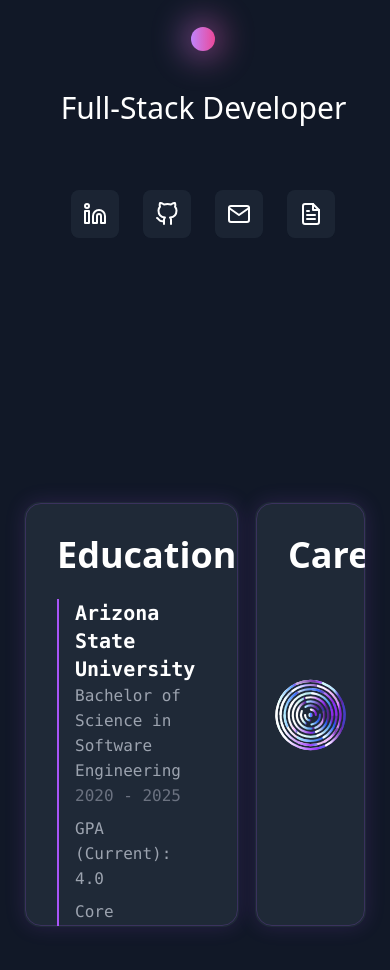
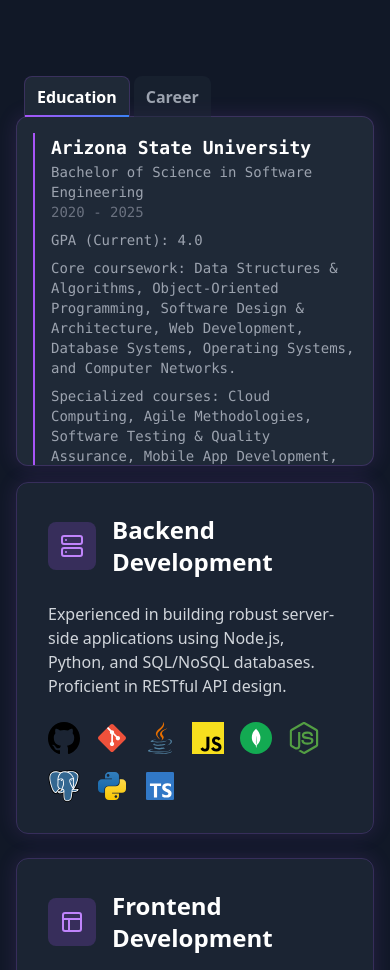
Before and after one commit to Jheathc1/jhWebsite, a React (Vite) app: page / in a window 390 px wide. Shown: the part 1030-2000 px from the top of the page. Built offline with nearby package versions, Linux system fonts and the light colour scheme.

Commit message:
Updated app photos, changed career section completely, fixed icons and adjusted mobile formatting

```diff
--- a/src/App.jsx
+++ b/src/App.jsx
@@ -199,26 +199,14 @@
     isLoaded ? "opacity-100" : "opacity-0"
   }`}
 >
-          <div className="flex flex-col md:flex-row items-start gap-16 max-w-6xl mx-auto">
-            {/* Left Side */}
-            <div className="flex flex-col items-center md:items-start space-y-6">
-              <div className="relative">
-                <img
-                  src={portPhoto}
-                  alt="Portrait"
-                  className="w-96 h-[500px] object-cover rounded-2xl shadow-xl"
-                />
-                <div className="absolute inset-0 rounded-2xl ring-1 ring-white/20" />
-              </div>
-            </div>
-
-            {/* Right Side */}
-            <div className="flex-1 text-center md:text-left space-y-8 pt-8">
+  <div className="flex flex-col md:flex-row items-center md:items-start gap-8 md:gap-16 max-w-6xl mx-auto">
+    {/* Text Content - Will appear first on mobile */}
+    <div className="flex-1 text-center md:text-left space-y-8 order-first md:order-last">
       <div className="space-y-4">
         <h2 className="text-2xl text-white">
           I'm Jacob Heathcoat, and I enjoy
         </h2>
-                <h1 className="text-6xl md:text-7xl font-bold leading-tight">
+        <h1 className="text-5xl md:text-7xl font-bold leading-tight">
           creating digital <br />
           <span
             ref={gradientTextRef}
@@ -235,7 +223,6 @@
           </span>{" "}
           <button
             onClick={() => setIsOrbActive(!isOrbActive)}
-
             className="relative inline-flex items-center justify-center w-10 h-10 focus:outline-none transform-gpu"
           >
             <div className="absolute w-full h-full">
@@ -250,7 +237,7 @@
             </div>
           </button>
         </h1>
-                <p className="text-3xl text-white font-medium mt-6">
+        <p className="text-2xl md:text-3xl text-white font-medium mt-6">
           Full-Stack Developer
         </p>
       </div>
@@ -287,6 +274,18 @@
         </button>
       </div>
     </div>
+
+    {/* Image - Will appear second on mobile */}
+    <div className="order-last md:order-first">
+      <div className="relative">
+        <img
+          src={portPhoto}
+          alt="Portrait"
+          className="w-64 md:w-96 h-[350px] md:h-[500px] object-cover rounded-2xl shadow-xl"
+        />
+        <div className="absolute inset-0 rounded-2xl ring-1 ring-white/20" />
+      </div>
+    </div>
   </div>
 </div>
 
--- a/src/components/CareerSection.jsx
+++ b/src/components/CareerSection.jsx
@@ -2,103 +2,121 @@
 import DecodeText from './DecodeText';
 import ConcentricCircles from './ConcentricCircles';
 
-// Memoized version of ConcentricCircles
 const MemoizedConcentricCircles = memo(ConcentricCircles);
 
+const TabButton = ({ isActive, onClick, children }) => (
+  <button
+    onClick={onClick}
+    className={`relative px-3 sm:px-6 py-2 sm:py-3 text-base sm:text-lg font-semibold rounded-t-lg transition-all duration-300
+      ${isActive
+        ? 'text-white bg-gray-800 border-t border-l border-r border-purple-500/20'
+        : 'text-gray-400 hover:text-white bg-gray-800/50 hover:bg-gray-800/100'}`}
+  >
+    {children}
+    {isActive && (
+      <div className="absolute bottom-0 left-0 w-full h-0.5 bg-gradient-to-r from-purple-500 to-blue-500" />
+    )}
+  </button>
+);
+
 const CareerSection = () => {
-  const [activeSection, setActiveSection] = useState('education');
+  const [activeTab, setActiveTab] = useState('education');
   const [isTransitioning, setIsTransitioning] = useState(false);
-  const [pendingSection, setPendingSection] = useState(null);
+  const [tabDirection, setTabDirection] = useState('education');
 
-  const handleSectionClick = useCallback((section) => {
-    if (section === activeSection || isTransitioning) return;
+  const handleTabChange = useCallback((tab) => {
+    if (tab === activeTab || isTransitioning) return;
     setIsTransitioning(true);
-    setPendingSection(section);
-  }, [activeSection, isTransitioning]);
-
-  const handleTransitionComplete = useCallback(() => {
-    if (pendingSection) {
-      setActiveSection(pendingSection);
-      setPendingSection(null);
-
-      setTimeout(() => {
-        setIsTransitioning(false);
-      }, 500);
-    }
-  }, [pendingSection]);
+    setTabDirection(tab);
+    setActiveTab(tab);
+    setTimeout(() => setIsTransitioning(false), 500);
+  }, [activeTab, isTransitioning]);
 
   return (
-    <div className="w-full py-24">
+    <div className="w-full py-12 sm:py-24">
       <div className="w-full relative">
-        <div className="max-w-7xl mx-auto px-6 py-10">
-          <div className="flex gap-4 transition-all duration-500 ease-in-out">
-            {/* Education Section */}
+        <div className="max-w-7xl mx-auto px-4 sm:px-6">
+          {/* Tabs */}
+          <div className="flex gap-1 sm:gap-2 mb-[-1px] relative z-10 ml-2 sm:ml-4">
+            <TabButton
+              isActive={activeTab === 'education'}
+              onClick={() => handleTabChange('education')}
+            >
+              Education
+            </TabButton>
+            <TabButton
+              isActive={activeTab === 'career'}
+              onClick={() => handleTabChange('career')}
+            >
+              Career
+            </TabButton>
+          </div>
+
+          {/* Content Container */}
           <div
-              className={`relative rounded-2xl bg-gray-800 p-8 transition-all duration-500 ease-in-out cursor-pointer overflow-hidden
-                border border-transparent hover:border-purple-500/50
-                ${activeSection === 'education' ? 'w-[1500px]' : 'w-[500px]'}
-                min-h-[400px] h-[425px]`}
-              onClick={() => handleSectionClick('education')}
+            className="relative rounded-xl bg-gray-800 p-4 sm:p-8 min-h-[350px] overflow-hidden
+              border border-purple-500/20 transition-all duration-500"
             style={{
               boxShadow: '0 0 20px rgba(168, 85, 247, 0.15)',
             }}
           >
-              {/* Glowing purple border */}
-              <div className="absolute inset-0 border border-purple-500/20 rounded-2xl group-hover:border-purple-500/50 transition-colors duration-300" />
-              <div className="absolute inset-0 opacity-0 group-hover:opacity-100 transition-opacity duration-300">
-                <div className="absolute inset-0 bg-gradient-to-r from-purple-500/10 to-blue-500/10 rounded-2xl blur-xl" />
+            {/* Background Decoration */}
+            <div className="hidden md:block absolute right-8 w-64 h-64 top-1/2 -translate-y-1/2 overflow-hidden">
+              <MemoizedConcentricCircles
+                isActive={true}
+                isTransitioning={isTransitioning}
+                tabDirection={tabDirection}
+              />
             </div>
 
-              <div className="flex items-center justify-between mb-6">
-                <h2 className="text-4xl font-bold text-white">Education</h2>
-              </div>
-
+            {/* Education Content */}
             <div
-                className={`transition-opacity duration-500 ${
-                  activeSection === 'education' ? 'opacity-100' : 'opacity-0'
-                }`}
+              className={`transition-all duration-500 absolute inset-4 sm:inset-8
+                ${activeTab === 'education'
+                  ? 'opacity-100 translate-x-0'
+                  : 'opacity-0 -translate-x-8 pointer-events-none'}`}
             >
-                <div className="space-y-8">
+              <div className="space-y-4 sm:space-y-8 max-w-3xl relative z-10">
                 <div className="border-l-2 border-purple-500 pl-4">
-                    <h3 className="text-xl font-semibold text-white">
+                  <h3 className="text-lg sm:text-xl font-semibold text-white">
                     <DecodeText
                       text="Arizona State University"
-                        isActive={activeSection === 'education'}
+                      isActive={activeTab === 'education'}
                       delay={300}
                     />
                   </h3>
-                    <p className="text-gray-400">
+                  <p className="text-sm sm:text-base text-gray-400">
                     <DecodeText
                       text="Bachelor of Science in Software Engineering"
-                        isActive={activeSection === 'education'}
+                      isActive={activeTab === 'education'}
                       delay={400}
                     />
                   </p>
-                    <p className="text-gray-500">
+                  <p className="text-sm sm:text-base text-gray-500">
                     <DecodeText
                       text="2020 - 2025"
-                        isActive={activeSection === 'education'}
+                      isActive={activeTab === 'education'}
                       delay={500}
                     />
                   </p>
-                    <p className="text-gray-400 mt-2">
+                  <p className="text-sm sm:text-base text-gray-400 mt-2">
                     <DecodeText
                       text="GPA (Current): 4.0"
-                        isActive={activeSection === 'education'}
+                      isActive={activeTab === 'education'}
                       delay={600}
                     />
                   </p>
-                    <p className="text-gray-400 mt-2">
+                  <p className="text-sm sm:text-base text-gray-400 mt-2">
                     <DecodeText
                       text="Core coursework: Data Structures & Algorithms, Object-Oriented Programming, Software Design & Architecture, Web Development, Database Systems, Operating Systems, and Computer Networks."
-                          isActive={activeSection === 'education'}
+                      isActive={activeTab === 'education'}
                       delay={700}
                     />
                   </p>
-                      <p className="text-gray-400 mt-2">
+                  <p className="text-sm sm:text-base text-gray-400 mt-2">
                     <DecodeText
                       text="Specialized courses: Cloud Computing, Agile Methodologies, Software Testing & Quality Assurance, Mobile App Development, Software Security and Machine Learning."
-                          isActive={activeSection === 'education'}
+                      isActive={activeTab === 'education'}
                       delay={800}
                     />
                   </p>
@@ -106,131 +124,74 @@
               </div>
             </div>
 
-              {/* Collapsed View with Concentric Circles */}
+            {/* Career Content */}
             <div
-                className={`absolute inset-0 flex items-center justify-center
-                ${
-                  activeSection === 'education'
-                    ? 'opacity-0 pointer-events-none transition-opacity duration-200'
-                    : 'opacity-100 transition-opacity duration-700 delay-700'
-                }`}
+              className={`transition-all duration-500 absolute inset-4 sm:inset-8
+                ${activeTab === 'career'
+                  ? 'opacity-100 translate-x-0'
+                  : 'opacity-0 translate-x-8 pointer-events-none'}`}
             >
-                <div className="w-full h-full">
-                  <MemoizedConcentricCircles
-                    isActive={activeSection !== 'education'}
-                    isTransitioning={isTransitioning && pendingSection === 'education'}
-                    onTransitionComplete={handleTransitionComplete}
-                  />
-                </div>
-              </div>
-            </div>
-
-            {/* Career Section */}
-            <div
-              className={`relative rounded-2xl bg-gray-800 p-8 transition-all duration-500 ease-in-out cursor-pointer overflow-hidden
-                border border-transparent hover:border-purple-500/50
-                ${activeSection === 'career' ? 'w-[1500px]' : 'w-[500px]'}
-                min-h-[400px] h-[425px]`}
-              onClick={() => handleSectionClick('career')}
-              style={{
-                boxShadow: '0 0 20px rgba(168, 85, 247, 0.15)',
-              }}
-            >
-              {/* Glowing purple border */}
-              <div className="absolute inset-0 border border-purple-500/20 rounded-2xl group-hover:border-purple-500/50 transition-colors duration-300" />
-              <div className="absolute inset-0 opacity-0 group-hover:opacity-100 transition-opacity duration-300">
-                <div className="absolute inset-0 bg-gradient-to-r from-purple-500/10 to-blue-500/10 rounded-2xl blur-xl" />
-              </div>
-
-              <div className="flex items-center justify-between mb-6">
-                <h2 className="text-4xl font-bold text-white">Career</h2>
-              </div>
-
-              <div
-                className={`transition-opacity duration-500 ${
-                  activeSection === 'career' ? 'opacity-100' : 'opacity-0'
-                }`}
-              >
-                <div className="space-y-8">
+              <div className="space-y-4 sm:space-y-8 max-w-3xl relative z-10">
                 <div className="border-l-2 border-blue-500 pl-4">
-                    <h3 className="text-xl font-semibold text-white">
+                  <h3 className="text-lg sm:text-xl font-semibold text-white">
                     <DecodeText
                       text="Network Operations Engineer"
-                        isActive={activeSection === 'career'}
+                      isActive={activeTab === 'career'}
                       delay={300}
                     />
                   </h3>
-                    <p className="text-gray-400">
+                  <p className="text-sm sm:text-base text-gray-400">
                     <DecodeText
                       text="Cox Communications"
-                        isActive={activeSection === 'career'}
+                      isActive={activeTab === 'career'}
                       delay={400}
                     />
                   </p>
-                    <p className="text-gray-500">
+                  <p className="text-sm sm:text-base text-gray-500">
                     <DecodeText
                       text="2021 - Present"
-                        isActive={activeSection === 'career'}
+                      isActive={activeTab === 'career'}
                       delay={500}
                     />
                   </p>
-                    <p className="text-gray-400 mt-2">
+                  <p className="text-sm sm:text-base text-gray-400 mt-2">
                     <DecodeText
                       text="Leveraged network monitoring tools and technical expertise to redesign infrastructure and diagnose signal issues across RF and optical systems."
-                        isActive={activeSection === 'career'}
+                      isActive={activeTab === 'career'}
                       delay={600}
                     />
                   </p>
                 </div>
 
                 <div className="border-l-2 border-blue-500 pl-4">
-                    <h3 className="text-xl font-semibold text-white">
+                  <h3 className="text-lg sm:text-xl font-semibold text-white">
                     <DecodeText
                       text="Core Technology Technician"
-                        isActive={activeSection === 'career'}
+                      isActive={activeTab === 'career'}
                       delay={700}
                     />
                   </h3>
-                    <p className="text-gray-400">
+                  <p className="text-sm sm:text-base text-gray-400">
                     <DecodeText
                       text="Cox Communications"
-                        isActive={activeSection === 'career'}
+                      isActive={activeTab === 'career'}
                       delay={800}
                     />
                   </p>
-                    <p className="text-gray-500">
+                  <p className="text-sm sm:text-base text-gray-500">
                     <DecodeText
                       text="2012 - 2021"
-                        isActive={activeSection === 'career'}
+                      isActive={activeTab === 'career'}
                       delay={900}
                     />
                   </p>
-                    <p className="text-gray-400 mt-2">
+                  <p className="text-sm sm:text-base text-gray-400 mt-2">
                     <DecodeText
                       text="Installed and maintained residential broadband services while providing expert troubleshooting support and mentoring new technicians."
-                        isActive={activeSection === 'career'}
+                      isActive={activeTab === 'career'}
                       delay={1000}
                     />
                   </p>
-                  </div>
-                </div>
-              </div>
-
-              {/* Collapsed View with Concentric Circles */}
-              <div
-                className={`absolute inset-0 flex items-center justify-center
-                ${
-                  activeSection === 'career'
-                    ? 'opacity-0 pointer-events-none transition-opacity duration-200'
-                    : 'opacity-100 transition-opacity duration-700 delay-700'
-                }`}
-              >
-                <div className="w-full h-full">
-                  <MemoizedConcentricCircles
-                    isActive={activeSection !== 'career'}
-                    isTransitioning={isTransitioning && pendingSection === 'career'}
-                    onTransitionComplete={handleTransitionComplete}
-                  />
                 </div>
               </div>
             </div>
@@ -241,5 +202,4 @@
   );
 };
 
-// Use memo to prevent unnecessary rerenders from parent state changes
 export default memo(CareerSection);
--- a/src/components/ConcentricCircles.jsx
+++ b/src/components/ConcentricCircles.jsx
@@ -1,26 +1,28 @@
 import React, { useEffect, useRef } from 'react';
 import gsap from 'gsap';
-import MotionPathPlugin from 'gsap/MotionPathPlugin';
 import ScrollTrigger from 'gsap/ScrollTrigger';
 
 // Register plugins
 if (typeof window !== 'undefined') {
-  gsap.registerPlugin(ScrollTrigger, MotionPathPlugin);
+  gsap.registerPlugin(ScrollTrigger);
 }
 
-const ConcentricCircles = ({ isActive, isTransitioning, onTransitionComplete }) => {
+const ConcentricCircles = ({ isActive, isTransitioning, tabDirection }) => {
   const svgRef = useRef(null);
   const containerRef = useRef(null);
   const timelineRef = useRef(null);
 
+  // Handle spin animation on tab change
   useEffect(() => {
-    // Reset animation state when transitioning completes
-    if (!isTransitioning && containerRef.current) {
-      gsap.set(containerRef.current, {
-        clearProps: "all"
+    if (isTransitioning && svgRef.current) {
+      const direction = tabDirection === 'career' ? 360 : -360;
+      gsap.to(svgRef.current, {
+        rotation: `+=${direction}`,
+        duration: 0.8,
+        ease: "power2.inOut"
       });
     }
-  }, [isTransitioning]);
+  }, [isTransitioning, tabDirection]);
 
   useEffect(() => {
     // Cleanup function for previous animations
@@ -29,13 +31,11 @@
         timelineRef.current.kill();
         timelineRef.current = null;
       }
-      // Only kill ScrollTriggers specific to this component
       ScrollTrigger.getAll().forEach(st => {
         if (st.vars.trigger === svgRef.current) {
           st.kill();
         }
       });
-      gsap.killTweensOf(containerRef.current);
     };
 
     // Initialize the animation
@@ -67,11 +67,8 @@
       };
 
       const getTrailCount = (layerIndex) => {
-        if (layerIndex <= 2) {
-          return 2 + layerIndex;
-        } else {
+        if (layerIndex <= 2) return 2 + layerIndex;
         return 1 + layerIndex;
-        }
       };
 
       const getLayerProperties = (layerIndex) => {
@@ -86,6 +83,7 @@
       const defs = document.createElementNS("http://www.w3.org/2000/svg", "defs");
       svg.appendChild(defs);
 
+      // Center circle gradient
       const centerGradient = document.createElementNS("http://www.w3.org/2000/svg", "linearGradient");
       centerGradient.id = `center-gradient-${Math.random()}`;
       centerGradient.innerHTML = `
@@ -103,29 +101,10 @@
       centerCircle.style.filter = "brightness(1.2) blur(0.5px)";
       svg.appendChild(centerCircle);
 
-      timelineRef.current = gsap.timeline({
-        onComplete: () => {
-          if (isTransitioning && onTransitionComplete) {
-            onTransitionComplete();
-          }
-        }
-      });
+      timelineRef.current = gsap.timeline({ paused: true });
+      const tl = timelineRef.current;
 
-      if (isTransitioning) {
-        timelineRef.current
-          .to(containerRef.current, {
-            scale: 3,
-            duration: 0.8,
-            ease: "power2.inOut"
-          })
-          .to(containerRef.current, {
-            opacity: 0,
-            duration: 0.2,
-            ease: "power2.in"
-          }, "-=0.2");
-      } else if (isActive) {
-        timelineRef.current.pause();
-        const tl = timelineRef.current;
+      // Create scroll-triggered animation
       ScrollTrigger.create({
         trigger: svg,
         start: "top bottom",
@@ -137,7 +116,6 @@
           }
         }
       });
-      }
 
       for (let i = 0; i < totalLayers; i++) {
         const radius = baseRadius + (i * radiusIncrement);
@@ -169,10 +147,7 @@
           svg.appendChild(trail);
 
           const updatePath = (progress) => {
-            const currentSpeedMultiplier = isTransitioning ? 2 : speedMultiplier;
-            const currentDirection = isTransitioning ? 1 : direction;
-
-            const currentAngle = (startOffset + progress * currentSpeedMultiplier) * Math.PI * 2 * currentDirection;
+            const currentAngle = (startOffset + progress * speedMultiplier) * Math.PI * 2 * direction;
             const trailStartAngle = currentAngle - 1.5;
 
             const getPoint = (angle) => ({
@@ -192,8 +167,8 @@
 
           if (timelineRef.current) {
             timelineRef.current.to({}, {
-              duration: isTransitioning ? 0.8 : 1,
-              ease: isTransitioning ? "power2.in" : "none",
+              duration: 1,
+              ease: "none",
               onUpdate: function() {
                 updatePath(this.progress());
               }
@@ -203,14 +178,14 @@
       }
     };
 
-    if (isActive || isTransitioning) {
+    if (isActive) {
       initAnimation();
     }
 
     return () => {
       cleanupAnimations();
     };
-  }, [isActive, isTransitioning, onTransitionComplete]);
+  }, [isActive]);
 
   return (
     <div className="w-full h-full flex items-center justify-center overflow-hidden" ref={containerRef}>
--- a/src/components/PDFViewer.jsx
+++ b/src/components/PDFViewer.jsx
@@ -1,6 +1,5 @@
 import React, { useEffect } from 'react';
 import { X } from 'react-feather';
-import { refreshSkillsSection } from './SkillsSection';
 import SkillsSection from './SkillsSection';
 
 const PDFViewer = ({ isOpen, onClose, pdfUrl }) => {
@@ -11,7 +10,6 @@
       if (isOpen) {
         contentRef.style.opacity = '0';
         contentRef.style.transition = 'opacity 0.3s ease';
-        refreshSkillsSection();
       } else {
         contentRef.style.opacity = '1';
       }
--- a/src/components/ProjectCard.jsx
+++ b/src/components/ProjectCard.jsx
@@ -149,9 +149,9 @@
     },
     {
       title: "Island of Shared Meaning",
-      description: "A custom mobile therapy application developed through client consultation and requirement analysis. Built with React Native and SQL, providing specialized therapeutic tools and features.",
+      description: "A custom mobile therapy application developed through client consultation and requirement analysis. Built with React Native and SQLite, providing specialized therapeutic tools and features.",
       images: [appImage1, appImage2],
-      technologies: ["React Native", "SQL", "Javascript"],
+      technologies: ["React Native", "SQLite", "Javascript"],
       primaryLink: "https://apps.apple.com/us/app/island-of-shared-meaning/id6738144776",
       showGithub: false,
       primaryText: "View on App Store"
```
Also changed, not shown: src/components/SkillsSection.jsx (+7 -8 lines), src/assets/icons/projectimages/appImage1.png, src/assets/icons/projectimages/appImage2.png. Lines whose indentation alone changed are shown as unchanged.
